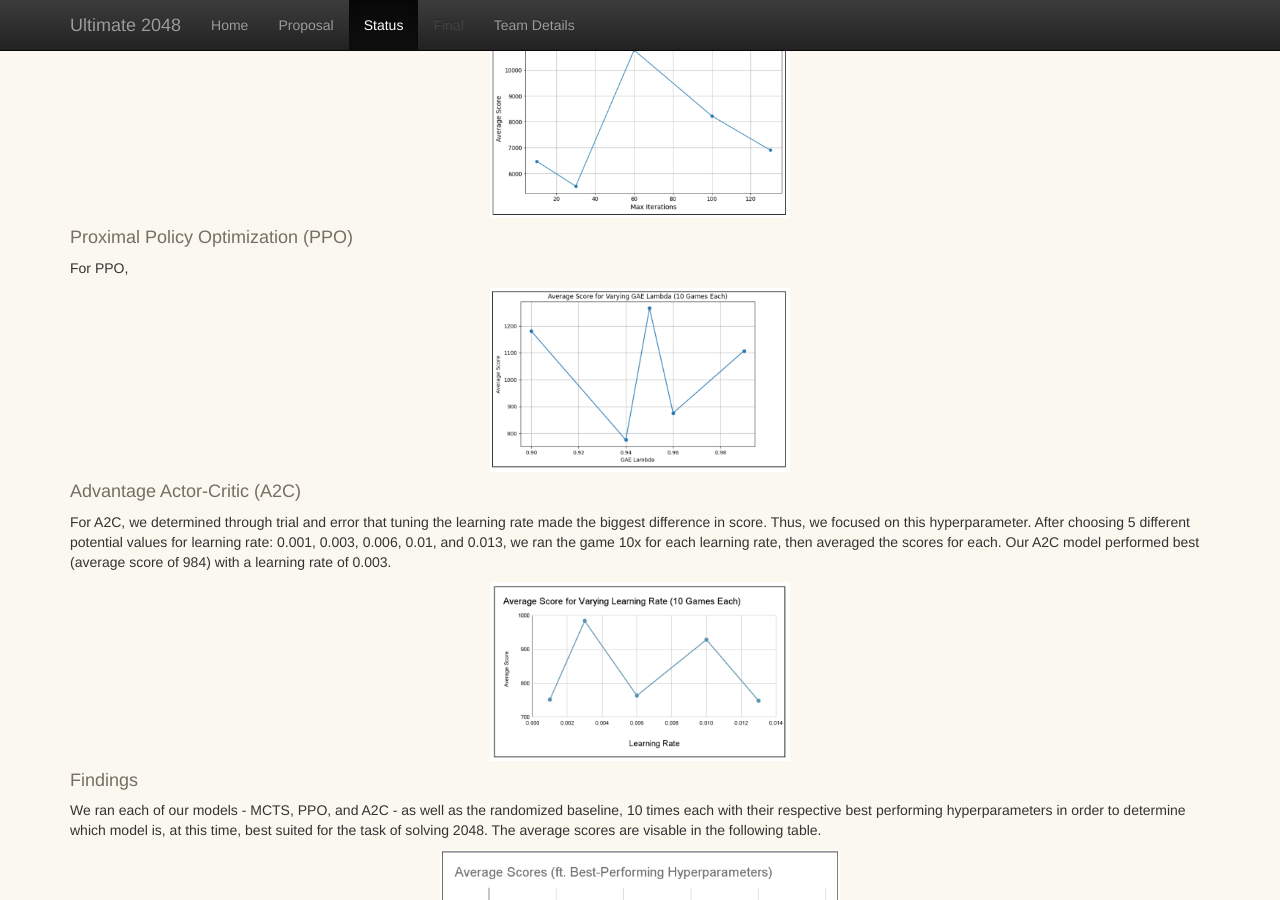
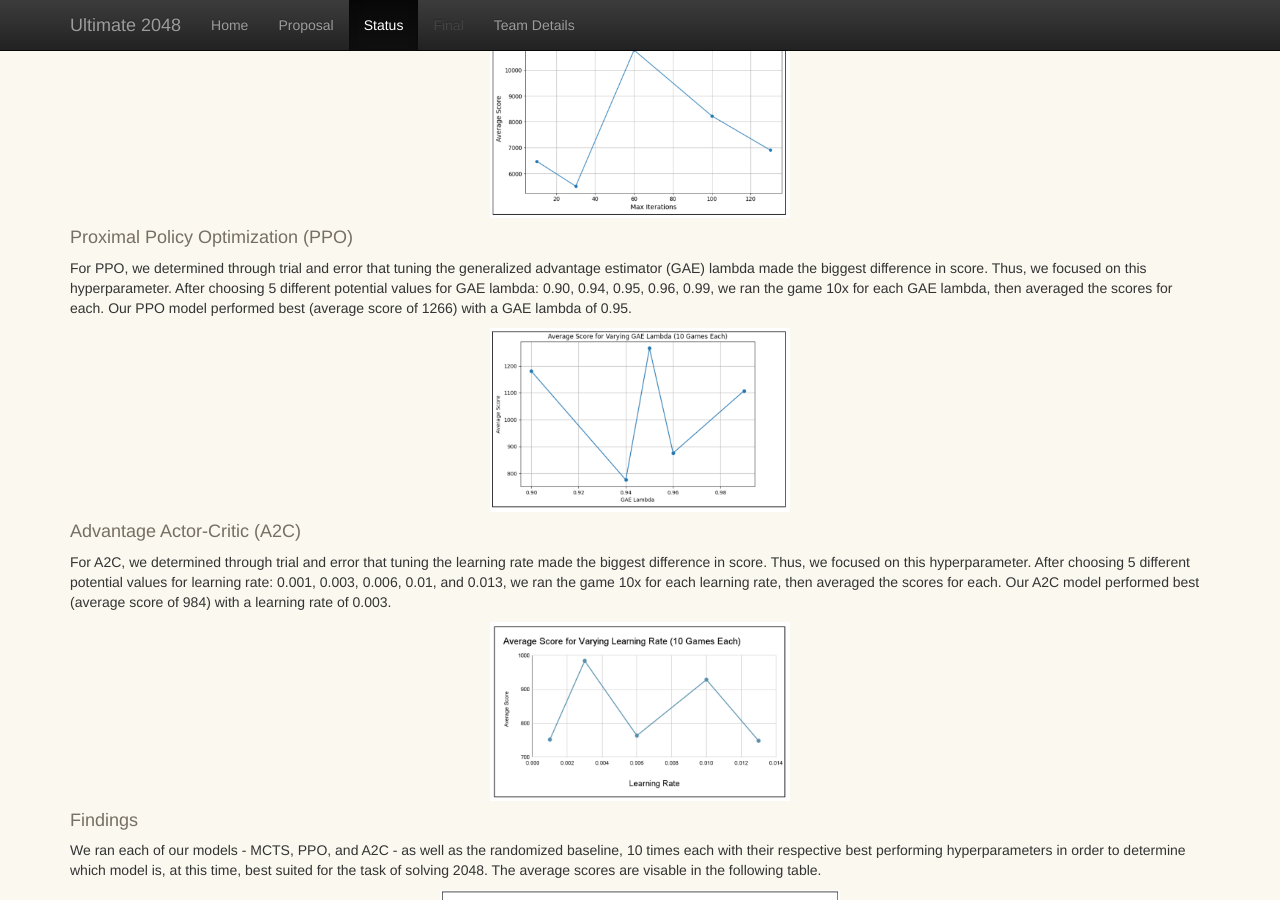
Before and after one commit to AnthonyCusi/ultimate-2048, a Jekyll site: the page built from docs/status.md, in a window 1280 px wide and 900 px high, scrolled down 2153 px. Built offline with Jekyll 4.4.1, drawn with Linux system fonts in a browser that asks for light colours.

Commit message:
updated eval section

```diff
--- a/docs/status.md
+++ b/docs/status.md
@@ -66,7 +66,7 @@ For MCTS, we determined through trial and error that tuning the maximum iteratio
 </div>
 
 #### Proximal Policy Optimization (PPO)
-For PPO,
+For PPO, we determined through trial and error that tuning the generalized advantage estimator (GAE) lambda made the biggest difference in score.  Thus, we focused on this hyperparameter.  After choosing 5 different potential values for GAE lambda: 0.90, 0.94, 0.95, 0.96, 0.99, we ran the game 10x for each GAE lambda, then averaged the scores for each.  Our PPO model performed best (average score of 1266) with a GAE lambda of 0.95.
 
 <div style="text-align: center;">
 <img src="images/PPOAvgScoreVaryingGAELambda.png" alt="A2C Avg Score Varying Learning Rate" width="300">
```
